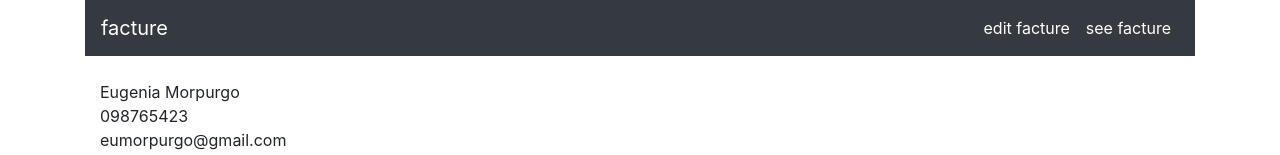
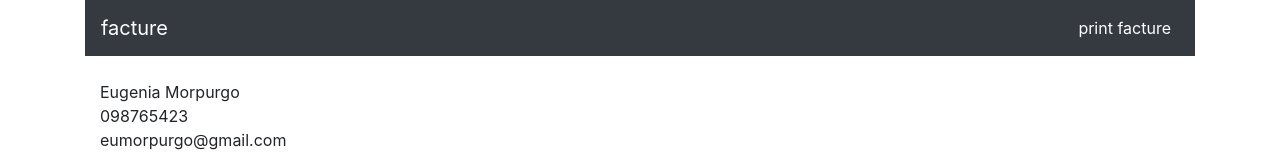
Before and after one commit to heb-dtc/admin, a React app in the folder front/: page / in a window 1280 px wide. Shown: the top 155 px of the page. Built offline with nearby package versions, Linux system fonts and the light colour scheme.

Commit message:
Remove mode from App component

```diff
--- a/front/src/app.jsx
+++ b/front/src/app.jsx
@@ -1,33 +1,24 @@
 import React, { Component } from 'react'
 import { Container, Nav, Navbar, NavbarBrand, NavItem, NavLink } from 'reactstrap'
-import FacturePage from './facture_page.jsx'
-import { Mode } from './mode'
+import FacturePage from './facture_page'
 
 class App extends Component {
     constructor() {
         super()
-
-        this.state = {
-            mode: Mode.SEE
-        }
     }
 
     render() {
-        const {mode} = this.state
         return (
             <Container>
                 <Navbar color="dark" className='text-white' expand="md">
                     <NavbarBrand>facture</NavbarBrand>
                     <Nav className="ml-auto" navbar>
                         <NavItem>
-                            <NavLink>edit facture</NavLink>
-                        </NavItem>
-                        <NavItem>
-                            <NavLink>see facture</NavLink>
+                            <NavLink>print facture</NavLink>
                         </NavItem>
                     </Nav>
                 </Navbar>
-                <FacturePage mode={mode}/>
+                <FacturePage />
             </Container>
         )
     }
--- a/front/src/mode.js
+++ /dev/null
@@ -1,4 +0,0 @@
-export const Mode = {
-    EDIT: 'edit',
-    SEE: 'see'
-}
--- a/front/src/transaction/add_transaction_row.jsx
+++ b/front/src/transaction/add_transaction_row.jsx
@@ -34,7 +34,7 @@ class AddTransactionRow extends React.Component {
 
     render() {
         const {description, price} = this.state
-        const {add} = this.props
+
         return (
             <tr>
                 <td>
--- a/front/src/transactions_calculator.js
+++ b/front/src/transactions_calculator.js
@@ -3,8 +3,6 @@ export const getTotal = (transactions) => {
     transactions.map(transaction =>
         sum += transaction.price
     )
-    /*const sum = transactions.reduce((total, transaction) => total + transaction.price)*/
-    console.log(sum)
     return sum
 }
 
```
Also changed, not shown: 1 other file (tests, documents, lock files or other folders).
